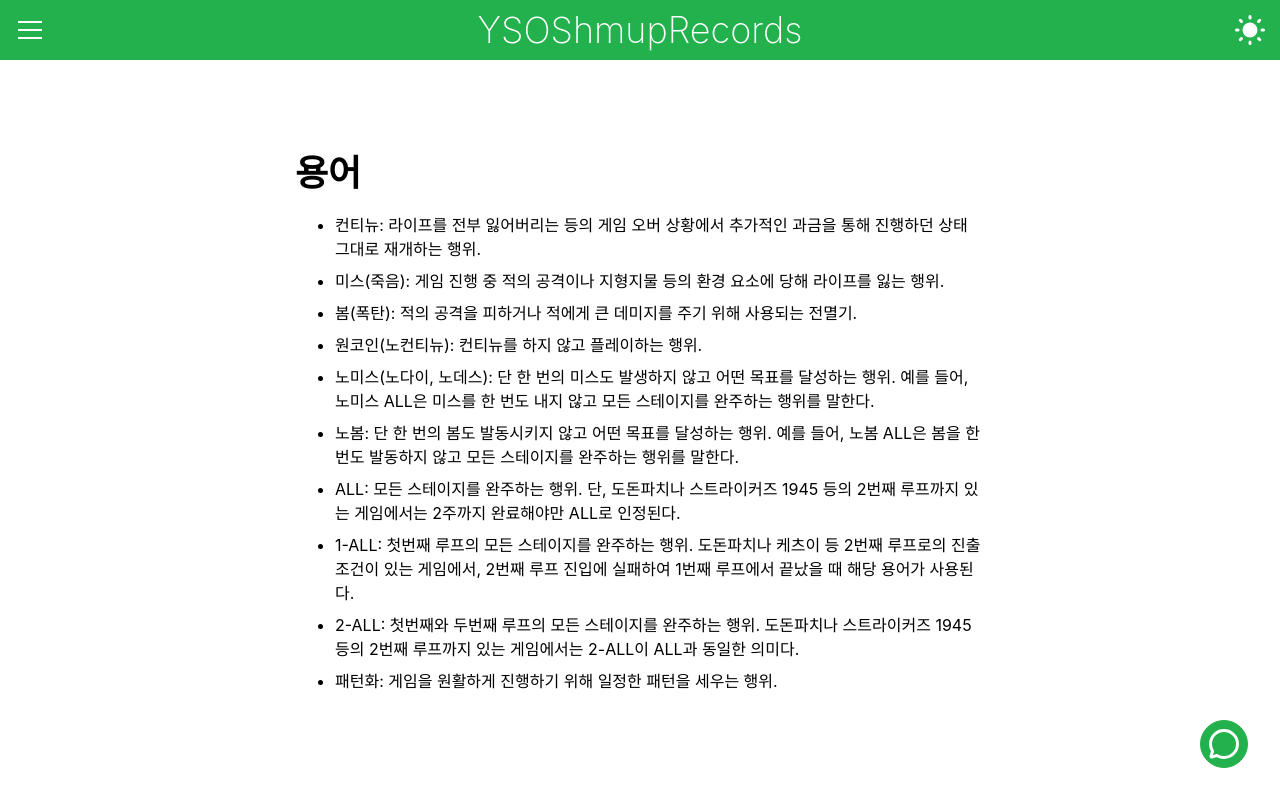
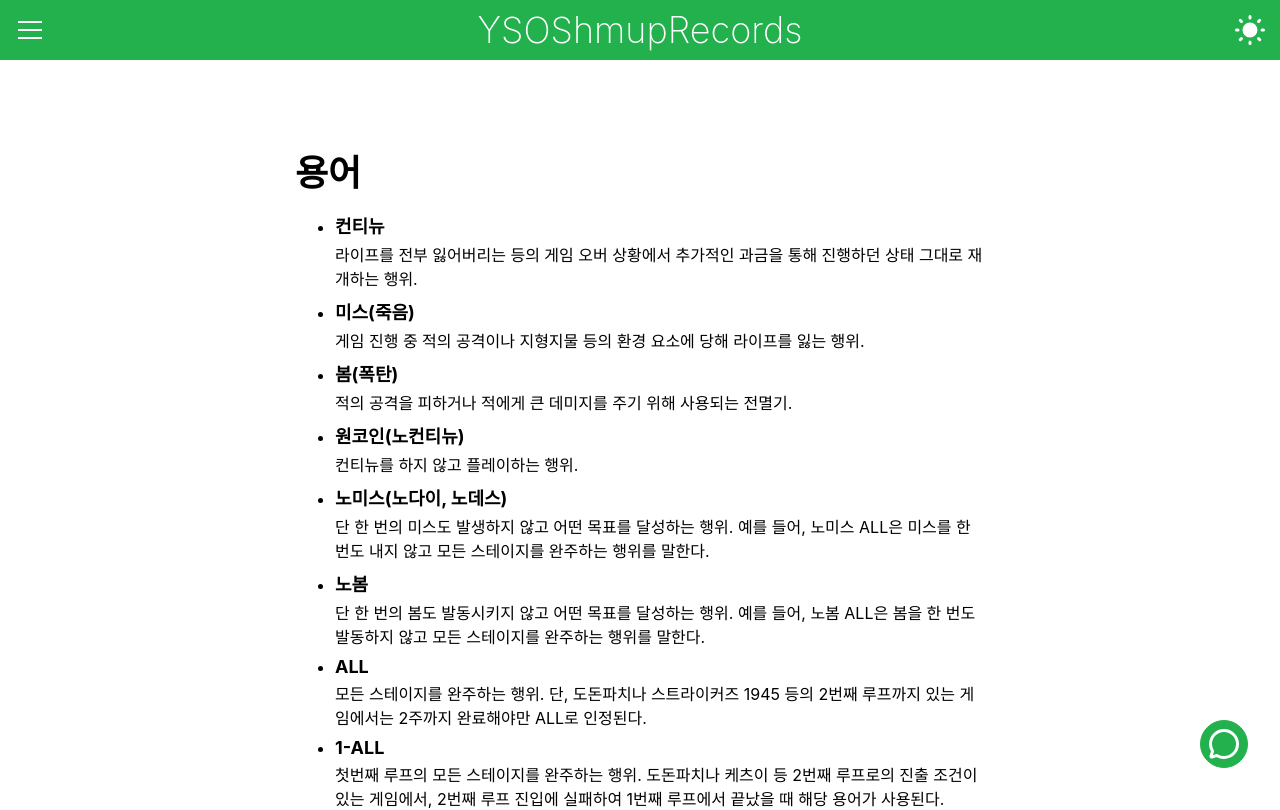
Before and after one commit to kuman514/YSOShmupRecords, a React (Vite) app: page /terminology in a window 1280 px wide. Shown: the top 810 px of the page. Built offline with nearby package versions, Linux system fonts and the light colour scheme; no server answers.

Commit message:
improvement: split terms and their description visually & add additional term hayamawashi

```diff
--- /dev/null
+++ b/src/components/molecules/TerminologyDescription/index.tsx
@@ -0,0 +1,63 @@
+import styled from 'styled-components';
+
+import { Terminology } from '^/types';
+
+const Root = styled.div`
+  display: flex;
+  flex-direction: column;
+  row-gap: 16px;
+  padding-left: 15px;
+  padding-right: 15px;
+`;
+
+const Title = styled.h1`
+  font-size: 36px;
+  font-weight: 700;
+`;
+
+const List = styled.ul`
+  display: flex;
+  flex-direction: column;
+  gap: 8px;
+`;
+
+const ListItemContainer = styled.div`
+  display: flex;
+  flex-direction: column;
+  gap: 4px;
+`;
+
+const ListItemTerm = styled.span`
+  font-size: 18px;
+  font-weight: 700;
+`;
+
+const LsitItemDescription = styled.span`
+  font-size: 16px;
+  font-weight: 400;
+`;
+
+interface Props {
+  title: string;
+  descriptionListItems: Terminology[];
+}
+
+export function TerminologyDescription({ title, descriptionListItems }: Props) {
+  const renderDescriptionListItems = descriptionListItems.map(
+    ({ id, term, description }) => (
+      <li key={id}>
+        <ListItemContainer>
+          <ListItemTerm>{term}</ListItemTerm>
+          <LsitItemDescription>{description}</LsitItemDescription>
+        </ListItemContainer>
+      </li>
+    )
+  );
+
+  return (
+    <Root>
+      <Title>{title}</Title>
+      <List>{renderDescriptionListItems}</List>
+    </Root>
+  );
+}
--- a/src/pages/TerminologyPage/index.tsx
+++ b/src/pages/TerminologyPage/index.tsx
@@ -1,57 +1,72 @@
 import { styled } from 'styled-components';
 
-import { DescriptionTemplate } from '^/components/molecules/DescriptionTemplate';
-import { DescriptionListItem } from '^/types';
+import { TerminologyDescription } from '^/components/molecules/TerminologyDescription';
+import { Terminology } from '^/types';
 
-const terminology: DescriptionListItem[] = [
+const terminology: Terminology[] = [
   {
-    id: 'Terminology-1',
+    id: 'Terminology-Continue',
+    term: '컨티뉴',
     description:
-      '컨티뉴: 라이프를 전부 잃어버리는 등의 게임 오버 상황에서 추가적인 과금을 통해 진행하던 상태 그대로 재개하는 행위.',
+      '라이프를 전부 잃어버리는 등의 게임 오버 상황에서 추가적인 과금을 통해 진행하던 상태 그대로 재개하는 행위.',
   },
   {
-    id: 'Terminology-2',
+    id: 'Terminology-Miss-Death',
+    term: '미스(죽음)',
     description:
-      '미스(죽음): 게임 진행 중 적의 공격이나 지형지물 등의 환경 요소에 당해 라이프를 잃는 행위.',
+      '게임 진행 중 적의 공격이나 지형지물 등의 환경 요소에 당해 라이프를 잃는 행위.',
   },
   {
-    id: 'Terminology-3',
+    id: 'Terminology-Bomb',
+    term: '봄(폭탄)',
     description:
-      '봄(폭탄): 적의 공격을 피하거나 적에게 큰 데미지를 주기 위해 사용되는 전멸기.',
+      '적의 공격을 피하거나 적에게 큰 데미지를 주기 위해 사용되는 전멸기.',
   },
   {
-    id: 'Terminology-4',
-    description: '원코인(노컨티뉴): 컨티뉴를 하지 않고 플레이하는 행위.',
+    id: 'Terminology-NoContinue-1Coin',
+    term: '원코인(노컨티뉴)',
+    description: '컨티뉴를 하지 않고 플레이하는 행위.',
   },
   {
-    id: 'Terminology-5',
+    id: 'Terminology-NoMiss-NoDeath-1Life',
+    term: '노미스(노다이, 노데스)',
     description:
-      '노미스(노다이, 노데스): 단 한 번의 미스도 발생하지 않고 어떤 목표를 달성하는 행위. 예를 들어, 노미스 ALL은 미스를 한 번도 내지 않고 모든 스테이지를 완주하는 행위를 말한다.',
+      '단 한 번의 미스도 발생하지 않고 어떤 목표를 달성하는 행위. 예를 들어, 노미스 ALL은 미스를 한 번도 내지 않고 모든 스테이지를 완주하는 행위를 말한다.',
   },
   {
-    id: 'Terminology-6',
+    id: 'Terminology-NoBomb',
+    term: '노봄',
     description:
-      '노봄: 단 한 번의 봄도 발동시키지 않고 어떤 목표를 달성하는 행위. 예를 들어, 노봄 ALL은 봄을 한 번도 발동하지 않고 모든 스테이지를 완주하는 행위를 말한다.',
+      '단 한 번의 봄도 발동시키지 않고 어떤 목표를 달성하는 행위. 예를 들어, 노봄 ALL은 봄을 한 번도 발동하지 않고 모든 스테이지를 완주하는 행위를 말한다.',
   },
   {
-    id: 'Terminology-7',
+    id: 'Terminology-All',
+    term: 'ALL',
     description:
-      'ALL: 모든 스테이지를 완주하는 행위. 단, 도돈파치나 스트라이커즈 1945 등의 2번째 루프까지 있는 게임에서는 2주까지 완료해야만 ALL로 인정된다.',
+      '모든 스테이지를 완주하는 행위. 단, 도돈파치나 스트라이커즈 1945 등의 2번째 루프까지 있는 게임에서는 2주까지 완료해야만 ALL로 인정된다.',
   },
   {
-    id: 'Terminology-8',
+    id: 'Terminology-1All',
+    term: '1-ALL',
     description:
-      '1-ALL: 첫번째 루프의 모든 스테이지를 완주하는 행위. 도돈파치나 케츠이 등 2번째 루프로의 진출 조건이 있는 게임에서, 2번째 루프 진입에 실패하여 1번째 루프에서 끝났을 때 해당 용어가 사용된다.',
+      '첫번째 루프의 모든 스테이지를 완주하는 행위. 도돈파치나 케츠이 등 2번째 루프로의 진출 조건이 있는 게임에서, 2번째 루프 진입에 실패하여 1번째 루프에서 끝났을 때 해당 용어가 사용된다.',
   },
   {
-    id: 'Terminology-9',
+    id: 'Terminology-2All',
+    term: '2-ALL',
     description:
-      '2-ALL: 첫번째와 두번째 루프의 모든 스테이지를 완주하는 행위. 도돈파치나 스트라이커즈 1945 등의 2번째 루프까지 있는 게임에서는 2-ALL이 ALL과 동일한 의미다.',
+      '첫번째와 두번째 루프의 모든 스테이지를 완주하는 행위. 도돈파치나 스트라이커즈 1945 등의 2번째 루프까지 있는 게임에서는 2-ALL이 ALL과 동일한 의미다.',
   },
   {
-    id: 'Terminology-10',
+    id: 'Terminology-Patternization',
+    term: '패턴화',
+    description: '게임을 원활하게 진행하기 위해 일정한 패턴을 세우는 행위.',
+  },
+  {
+    id: 'Terminology-Hayamawashi',
+    term: '하야마와시',
     description:
-      '패턴화: 게임을 원활하게 진행하기 위해 일정한 패턴을 세우는 행위.',
+      '특정 적을 일찍 파괴했을 때 공백을 메우기 위해 더 많은 적들이 몰려오는 현상. 예를 들어, 케츠이 2면 중보스인 젬 & 이니를 신속하게 파괴했을 때 다음 구간에 다다를 때까지 돌진하는 적기들이 계속해서 나온다.',
   },
 ];
 
@@ -64,7 +79,7 @@ const Root = styled.div`
 export function TerminologyPage() {
   return (
     <Root>
-      <DescriptionTemplate title="용어" descriptionListItems={terminology} />
+      <TerminologyDescription title="용어" descriptionListItems={terminology} />
     </Root>
   );
 }
--- a/src/types.ts
+++ b/src/types.ts
@@ -31,6 +31,10 @@ export interface DescriptionListItem {
   description: string;
 }
 
+export interface Terminology extends DescriptionListItem {
+  term: string;
+}
+
 export enum ButtonType {
   SOLID = 'solid',
   LINE = 'line',
```
Also changed, not shown: 2 other files (tests, documents, lock files or other folders).
